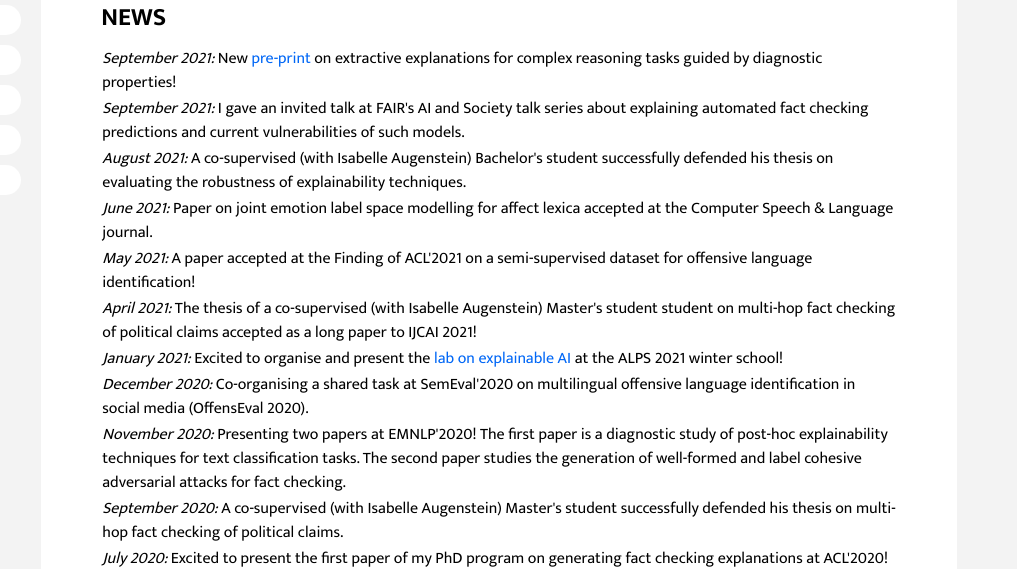
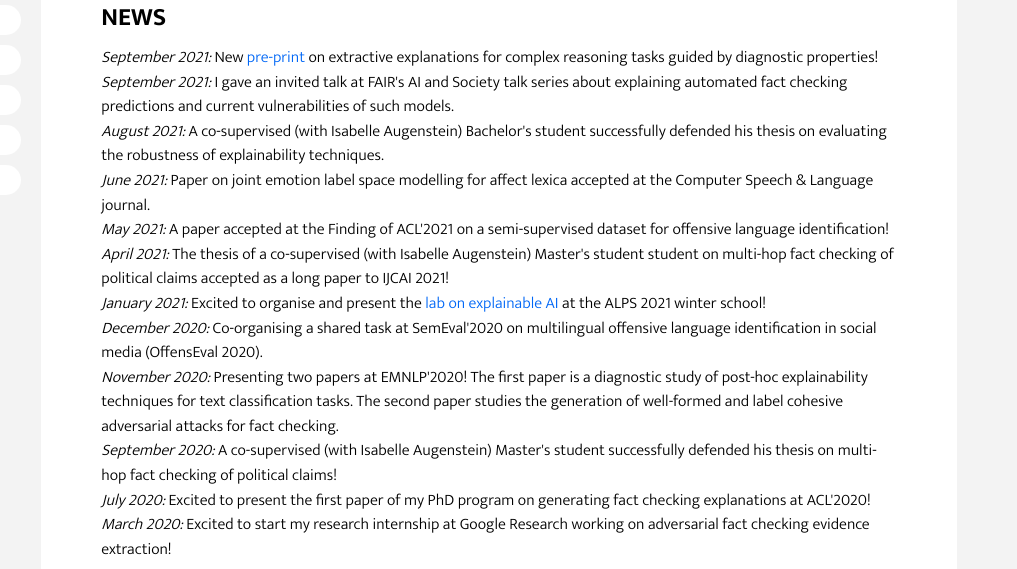
Before and after one commit to apepa/apepa.github.io, a website: page index.html in a window 1280 px wide. Shown: the part 235-804 px from the top of the page, 263-1280 px from the left. Drawn offline with Linux system fonts and the light colour scheme.

Commit message:
Reformat home page.

```diff
--- a/index.html
+++ b/index.html
@@ -87,44 +87,22 @@
             </section>
 
             <section class="intro-section">
+
                 <h2 class="section-title">News </h2>
-                <table>
-                    </tr>
-                    <tr>
-                        <td><i>September 2021: </i> New <a href="https://arxiv.org/pdf/2109.03756.pdf">pre-print</a> on extractive explanations for complex reasoning tasks guided by diagnostic properties!</td>
-                  </tr>
-                  <tr>
-                      <td><i>September 2021: </i>I gave an invited talk at FAIR's AI and Society talk series about explaining automated fact checking predictions and current vulnerabilities of such models.</td>
-                  </tr>
-                  <tr>
-                      <td><i>August 2021: </i>A co-supervised (with Isabelle Augenstein) Bachelor's student successfully defended his thesis on evaluating the robustness of explainability techniques.</td>
-                  </tr>
-                    <tr><td><i>June 2021: </i> Paper on joint emotion label space modelling for affect lexica accepted at the Computer Speech & Language journal.</td></tr>
-                  <tr>
-                    <td><i>May 2021: </i>A paper accepted at the Finding of ACL'2021 on a semi-supervised dataset for offensive language identification!</td>
-                  </tr>
-                  <tr>
-                    <td><i>April 2021: </i>The thesis of a co-supervised (with Isabelle Augenstein) Master's student student on multi-hop fact checking of political claims accepted as a long paper to IJCAI 2021!</td>
-                  </tr>
-                  <tr>
-                    <td><i>January 2021: </i> Excited to organise and present the <a href="https://github.com/copenlu/ALPS_2021">lab on explainable AI</a> at the ALPS 2021 winter school!</td>
-                  </tr>
-
-                    <tr>
-                    <td><i>December 2020: </i> Co-organising a shared task at SemEval'2020 on multilingual offensive language identification in social media (OffensEval 2020).</td>
-                  </tr>
-                 <tr>
-                    <td><i>November 2020: </i> Presenting two papers at EMNLP'2020! The first paper is a diagnostic study of post-hoc explainability techniques for text classification tasks. The second paper studies the generation of well-formed and label cohesive adversarial attacks for fact checking.</td>
-                  </tr>
-                    <tr>
-                    <td><i>September 2020: </i> A co-supervised (with Isabelle Augenstein) Master's student successfully defended his thesis on multi-hop fact checking of political claims.</td>
-                  </tr>
-                  <tr>
-                    <td><i>July 2020: </i> Excited to present the first paper of my PhD program on generating fact checking explanations at ACL'2020!</a> at the ALPS 2021 winter school!</td>
-                  </tr>
-                    <tr>
-                    <td><i>March 2020: </i> Excited to start my research internship at Google Research working on adversarial fact checking evidence extraction!</td></tr>
-                </table>
+                <p>
+                <i>September 2021: </i> New <a href="https://arxiv.org/pdf/2109.03756.pdf">pre-print</a> on extractive explanations for complex reasoning tasks guided by diagnostic properties! </br>
+                <i>September 2021: </i>I gave an invited talk at FAIR's AI and Society talk series about explaining automated fact checking predictions and current vulnerabilities of such models. </br>
+                <i>August 2021: </i>A co-supervised (with Isabelle Augenstein) Bachelor's student successfully defended his thesis on evaluating the robustness of explainability techniques. </br>
+                <i>June 2021: </i> Paper on joint emotion label space modelling for affect lexica accepted at the Computer Speech & Language journal. </br>
+                <i>May 2021: </i>A paper accepted at the Finding of ACL'2021 on a semi-supervised dataset for offensive language identification!</br>
+                <i>April 2021: </i>The thesis of a co-supervised (with Isabelle Augenstein) Master's student student on multi-hop fact checking of political claims accepted as a long paper to IJCAI 2021!</br>
+                <i>January 2021: </i> Excited to organise and present the <a href="https://github.com/copenlu/ALPS_2021">lab on explainable AI</a> at the ALPS 2021 winter school!</br>
+                <i>December 2020: </i> Co-organising a shared task at SemEval'2020 on multilingual offensive language identification in social media (OffensEval 2020).</br>
+                <i>November 2020: </i> Presenting two papers at EMNLP'2020! The first paper is a diagnostic study of post-hoc explainability techniques for text classification tasks. The second paper studies the generation of well-formed and label cohesive adversarial attacks for fact checking.</br>
+                <i>September 2020: </i> A co-supervised (with Isabelle Augenstein) Master's student successfully defended his thesis on multi-hop fact checking of political claims!</br>
+                <i>July 2020: </i> Excited to present the first paper of my PhD program on generating fact checking explanations at ACL'2020!</a></br>
+                <i>March 2020: </i> Excited to start my research internship at Google Research working on adversarial fact checking evidence extraction!</br>
+                </p>
             </section>
 <!--            <section class="resume-section">-->
 <!--                <div class="row">-->
```
